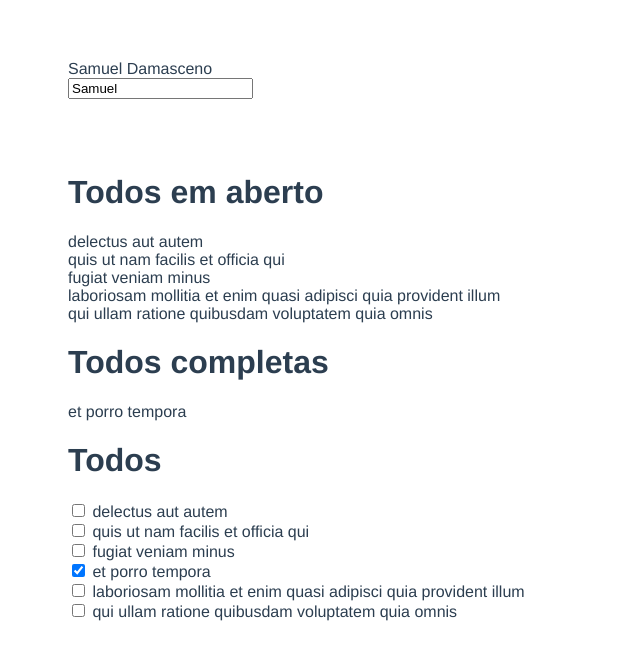
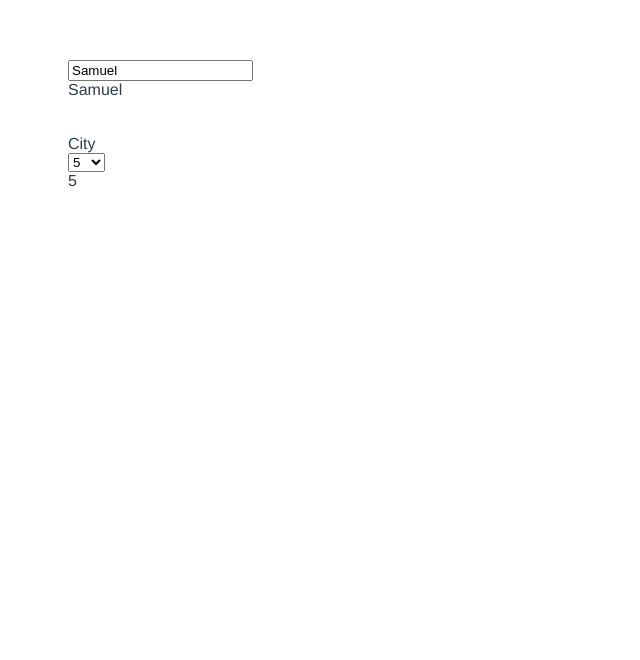
Before and after one commit to Samuca1352/app, a Vue app: page / in a window 1280 px wide. Shown: the top 660 px of the page, without its empty margins (0-640 px from the left). Built offline with nearby package versions, Linux system fonts and the light colour scheme.

Commit message:
Vue js 3: watch

```diff
--- a/src/components/TheHeader.vue
+++ b/src/components/TheHeader.vue
@@ -1,27 +1,21 @@
 <template>
   <div>
-    <div>
-      {{ fullName }}
+    <input type="text" v-model="mname"> <br>
+     {{ mname }}
+ <br><br><br>
+    <div class="mb-3">
+      <label for="" class="form-label">City</label>
+      <br>
+      <select class="form-control" v-model="pageCount" name="" id="">
+        <option value="5">5</option>
+        <option value="10">10</option>
+        <option value="15">15</option>
+      </select>
     </div>
+    {{pageCount}}
 
-    <div>
-      <input v-model="user.first_name" type="text" name="" id="" />
-    </div>
-    <br /><br /><br />
-    <h1>Todos em aberto</h1>
-    <div v-for="todo in uncompleted" :key="todo.id">
-      {{ todo.title }}
-    </div>
-    <h1>Todos completas</h1>
-    <div v-for="todo in completed" :key="todo.id">
-      {{ todo.title }}
-    </div>
-    <h1>Todos</h1>
-    <div v-for="todo in todos" :key="todo.id">
-      <input type="checkbox" v-model="todo.completed" name="" id="" />
-      {{ todo.title }}
-    </div>
   </div>
+
 </template>
 
 <script>
@@ -29,12 +23,8 @@ export default {
   name: "App",
   data() {
     return {
-      teste: "teste",
-
-      user: {
-        first_name: "Samuel",
-        last_name: "Damasceno",
-      },
+      mname:'Samuel',
+      pageCount: 5,
       todos: [
         {
           userId: 1,
@@ -77,19 +67,29 @@ export default {
     };
   },
 
-  methods: {},
-  computed: {
-    fullName() {
-      return `${this.user.first_name} ${this.user.last_name}`;
+  methods: {//funçoes para serem usadas
+  saveUser(){
+      console.log(this.mname);
+  }
+  },
+  computed: {//funçoes que gastam menos processamento e atualizam sempre
+
+  },
+  watch: {//observadores
+    mname(vl){
+        if(vl.length >= 3){
+       this.saveUser()
+        }
+
+
     },
-    uncompleted() {
-      return this.todos.filter((todo) => !todo.completed);
-    },
-    completed() {
-      return this.todos.filter((todo) => todo.completed);
-    },
-  },
-};
+
+    pageCount(){
+        console.log('Ajax changed');
+    }
+
+  }
+  };
 </script>
 
 <style>
```
